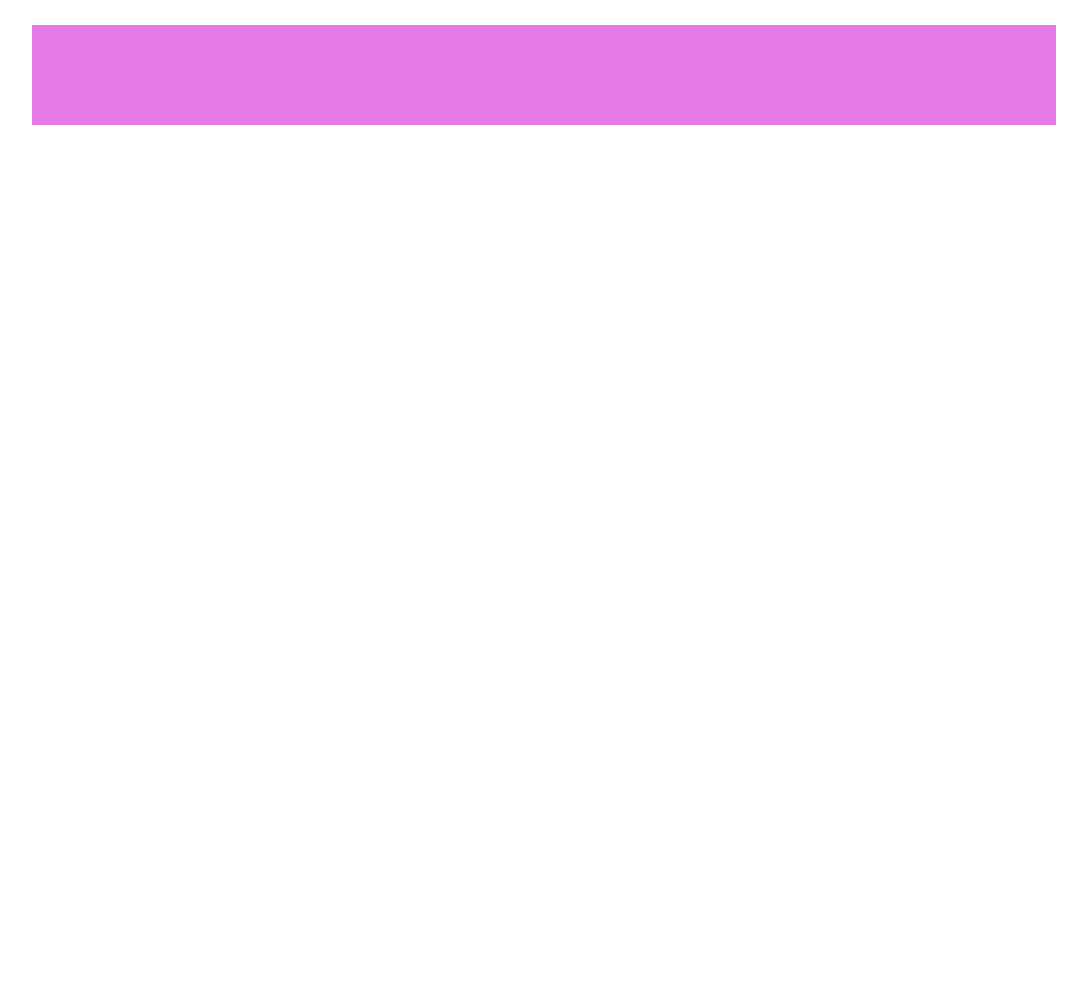
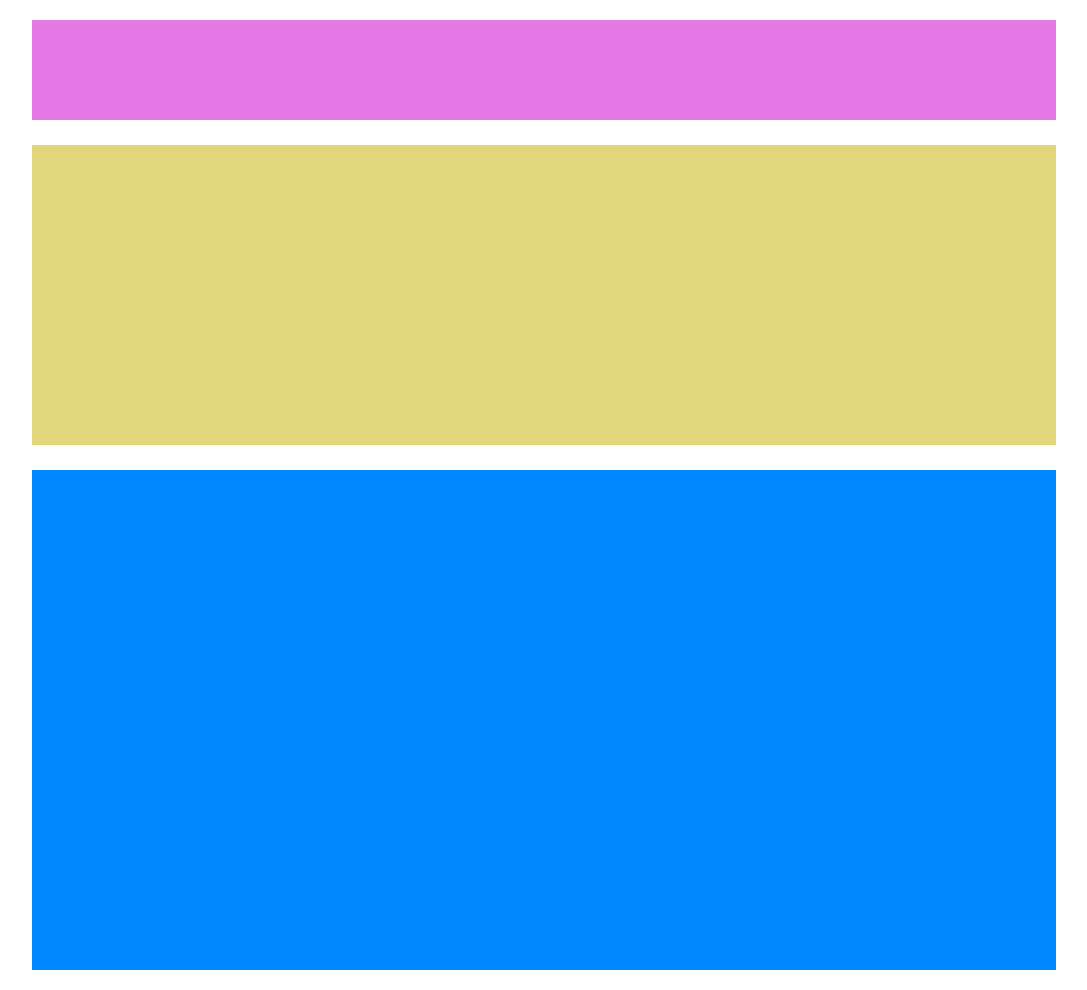
Before and after one commit to MorenaMastromarino/htmlcss-struttura-wp, a plain HTML site: page index.html in a window 1280 px wide. Shown: the whole page, without its empty margins (96-1183 px from the left). Before the commit the page ends 800 px from the top, so only its background shows below. Drawn offline with Linux system fonts and the light colour scheme.

Commit message:
add main sections

```diff
--- a/css/style.css
+++ b/css/style.css
@@ -4,12 +4,32 @@
   box-sizing: border-box;
 }
 
+.clearfix::after {
+content: '';
+display: table;
+clear: both;
+}
+
 .container {
   width: 80%;
-  margin: 25px auto;
+  margin: 20px auto;
 }
 
+/* HEADER */
 header {
   height: 100px;
   background-color: #E579E6;
 }
+
+/* MAIN */
+main .jumbotron {
+  height: 300px;
+  margin: 25px 0;
+  background-color: #E1D67A;
+}
+
+.main-content {
+  height: 500px;
+  margin-bottom: 10px;
+  background-color: #0086FF;
+}
--- a/index.html
+++ b/index.html
@@ -16,7 +16,7 @@
 
       <section class="jumbotron"></section>
 
-      <section class="main-content"></section>
+      <section class="main-content clearfix"></section>
 
     </main>
 
```
